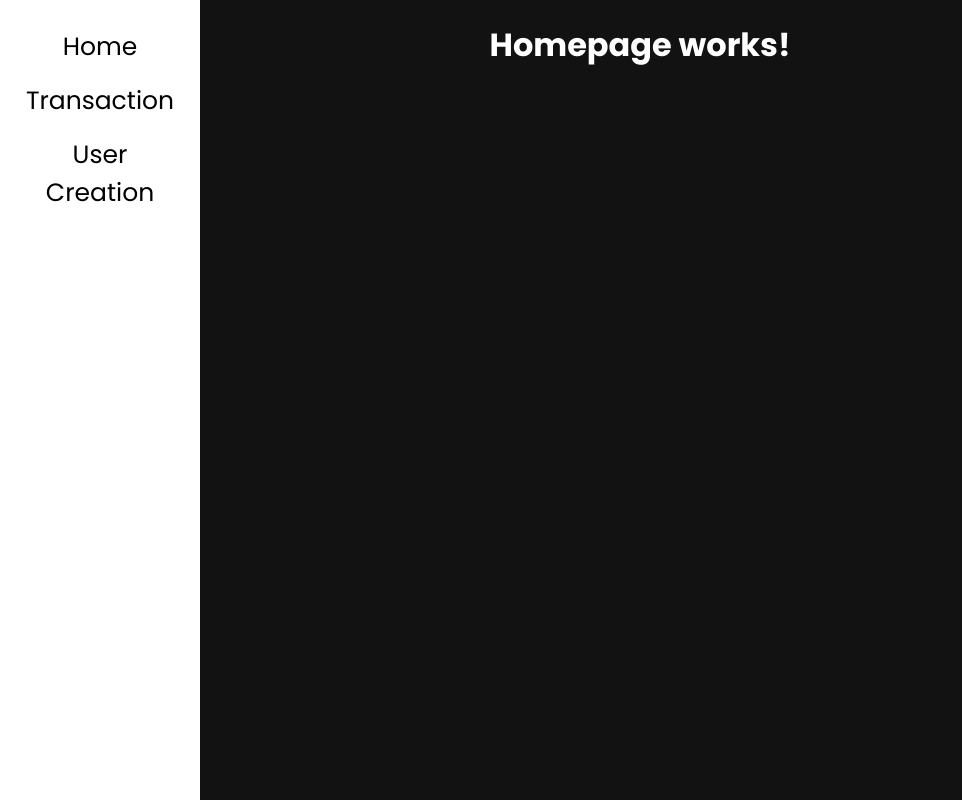
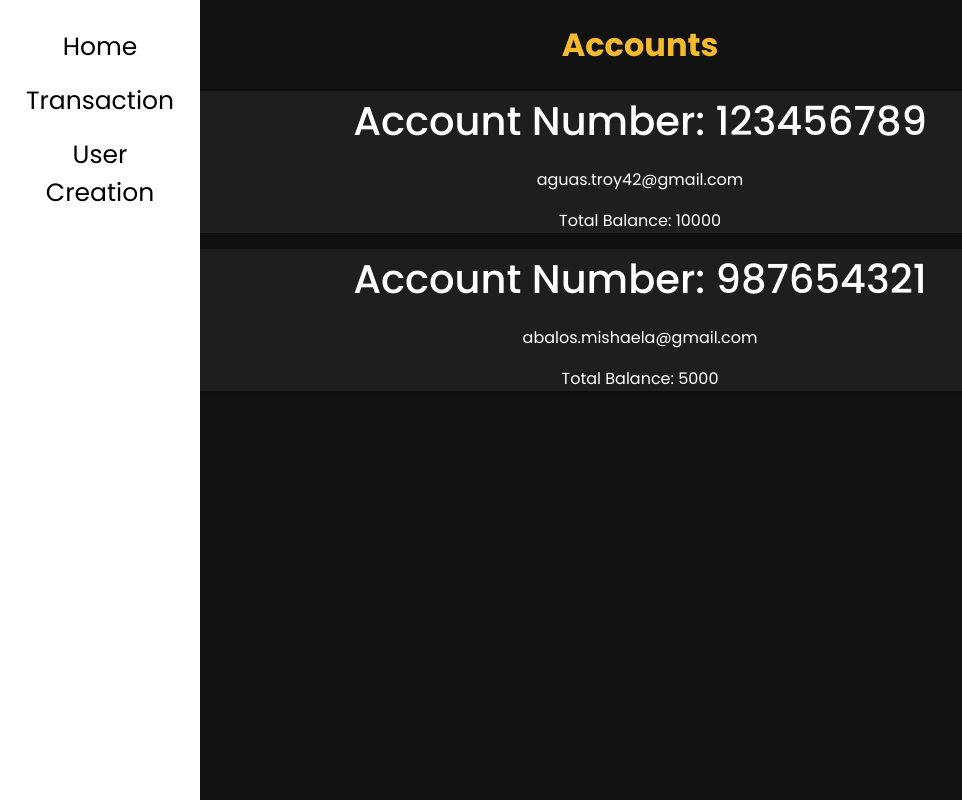
Before and after one commit to mishabalos/banking-app, a React (Create React App) app: page /home in a window 1280 px wide. Shown: the whole page, without its empty margins (0-962 px from the left). Built offline with nearby package versions, Linux system fonts and the light colour scheme; a web font is replaced by a local one.

Commit message:
Updated home page

```diff
--- a/src/assets/data/bankUsers.json
+++ b/src/assets/data/bankUsers.json
@@ -1,12 +1,14 @@
 [
     {
-        "id": 0,
+        "accountNumber": "123456789",
         "name": "Julius Troy Aguas",
-        "balance": "10000"
+        "email": "aguas.troy42@gmail.com",
+        "totalBalance": "10000"
     },
     {
-        "id": 1,
+        "accountNumber": "987654321",
         "name": "Mishaela Abalos",
-        "balance": "5000"
+        "email": "abalos.mishaela@gmail.com",
+        "totalBalance": "5000"
     }
 ]
--- a/src/pages/home-page/Home.css
+++ b/src/pages/home-page/Home.css
@@ -0,0 +1,31 @@
+body {
+    margin: 0;
+    padding: 0;
+    box-sizing: border-box;
+    font-family: 'Poppins', sans-serif;
+    background-color: #121212;
+    color: #fff;
+}
+
+h1 {
+    font-family: "Poppins", sans-serif;
+    font-weight: 700;
+    font-style: normal;
+    color: #F3BA2F;
+    text-align: center;
+}
+
+.bankUsers-box  {
+    background-color: #1e1e1e;
+    border-radius: 8px;
+    box-shadow: 0 4px 8px rgba(0, 0, 0, 0.2);
+    text-align: center;
+}
+
+h2, p {
+    color: #FFFFFF;
+}
+
+h2 {
+    font-size:
+}
--- a/src/pages/home-page/Home.jsx
+++ b/src/pages/home-page/Home.jsx
@@ -1,11 +1,23 @@
 import React from 'react';
+import './Home.css';
+import bankUsers from '../../assets/data/bankUsers.json';
+// import { useNavigate } from 'react-router-dom';
+
 
 const Home = () => {
   return (
-    <div>
-      <h1>Homepage works!</h1>
-    </div>
-  );
+    <div className="home-container">
+       <h1>Accounts</h1>
+        {bankUsers.map((account, index) => (
+          <div className="bankUsers-box" key={index}>
+            <h2>Account Number: {account.accountNumber}</h2>
+            <p>{account.accountName}</p>
+            <p>{account.email}</p>
+            <p className="totalBalance">Total Balance: {account.totalBalance}</p>
+            </div>
+        ))}
+        </div>
+    );
 };
 
 export default Home;
```
